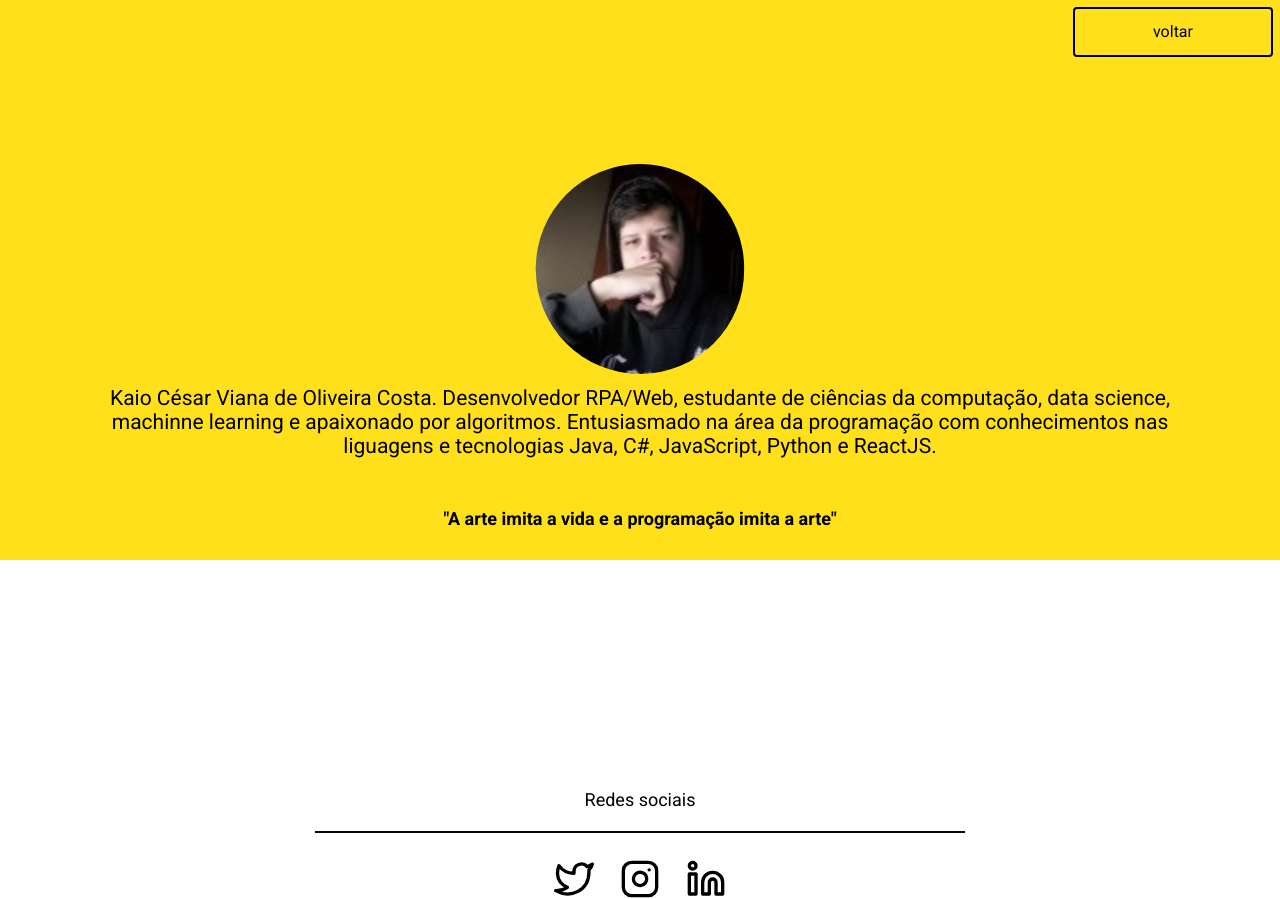
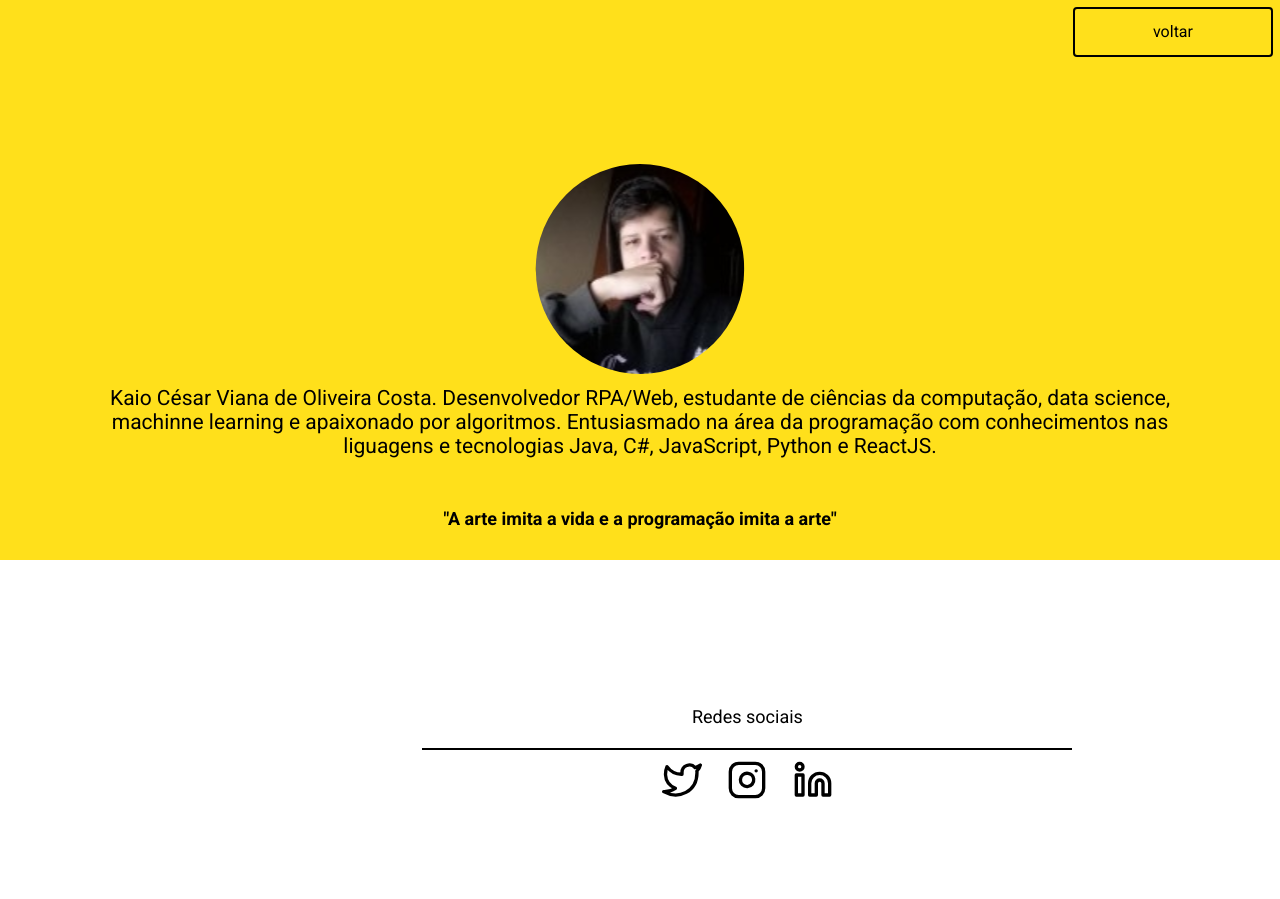
Before and after one commit to KaioViana/analise-de-markov-web, a React (Create React App) app: page /desenvolvedor in a window 1280 px wide. After the commit the page ends 800 px from the top, so only its background shows below. Built offline with nearby package versions, Linux system fonts and the light colour scheme; the HTML template or start-up script is replaced by a standard one.

Commit message:
rodapé ajustado

```diff
--- a/src/pages/Desenvolvedor/style.css
+++ b/src/pages/Desenvolvedor/style.css
@@ -37,12 +37,17 @@
 
 }
 
+#desenvolvedor footer {
+    position: absolute;
+    padding-left: 33vw;
+    bottom: 0;
+}
+
 #desenvolvedor footer span {
     display: flex;
     justify-content: center;
     position: relative;
     font-size: 18px;
-    top: 12.5vw;
 }
 
 #desenvolvedor footer .decoration {
@@ -59,6 +64,7 @@
     display: flex;
     justify-content: center;
     flex-direction: row;
+    padding-top: 10px;
 }
 
 #desenvolvedor footer div a {
@@ -68,5 +74,4 @@
     padding-left: 1vw;
     text-decoration: none;
     color: #000000;
-    bottom: -14.5vw;
 }
```
